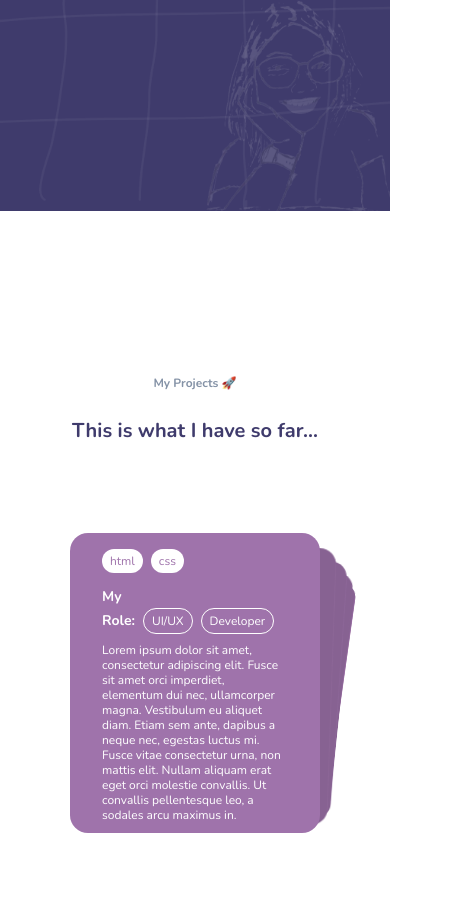
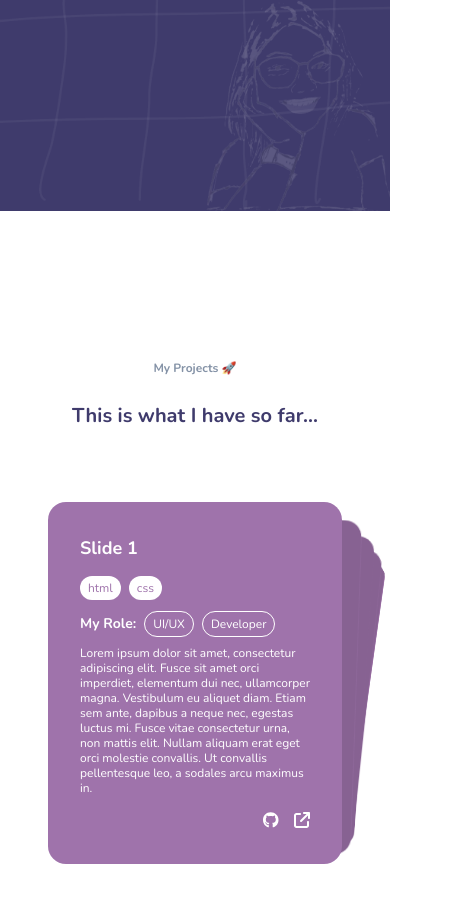
Before and after one commit to littlemisst/personal-website, a React (Vite) app: page / in a window 390 px wide. Shown: the part 1477-2380 px from the top of the page, 450 px wide, since content can reach past the window. Built offline with nearby package versions, Linux system fonts and the light colour scheme.

Commit message:
chore: mobile responsive

```diff
--- a/src/index.css
+++ b/src/index.css
@@ -64,7 +64,7 @@
 
 .container {
   max-width: 124rem;
-  padding: 4rem;
+  padding: 3rem;
   margin: 0 auto;
 }
 
@@ -75,8 +75,8 @@
 
 @media only screen and (max-width: 640px) {
   .swiper {
-    width: 250px;
-    height: 300px;
+    width: 100%;
+    height: 100%;
   }
 }
 
```
